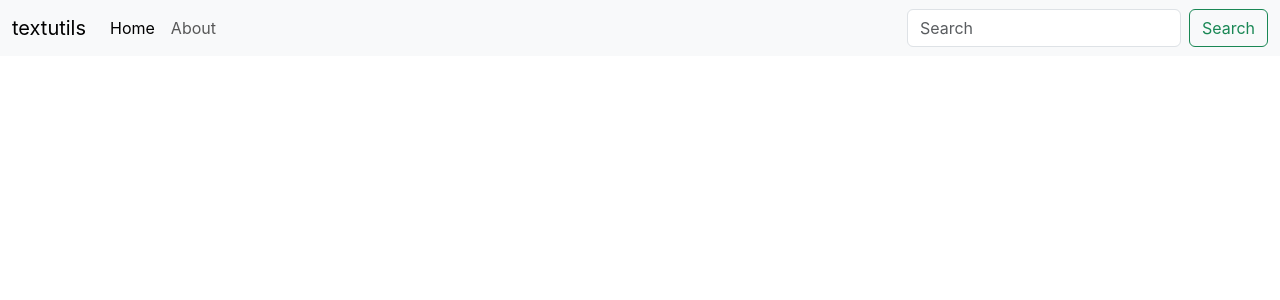
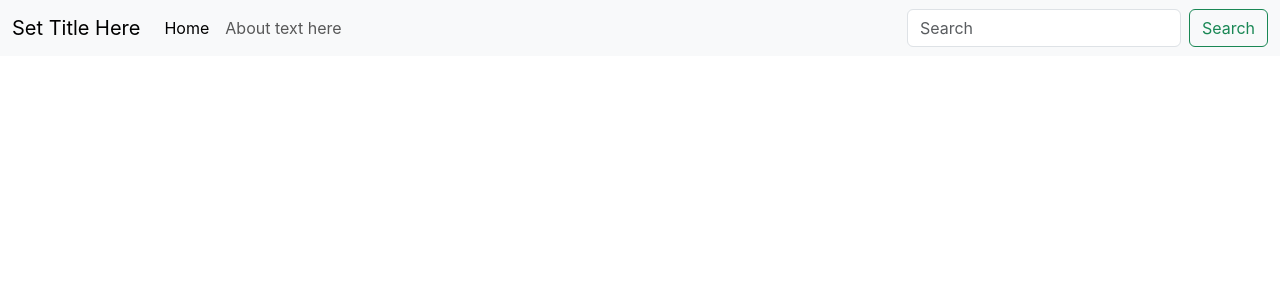
Before and after one commit to Jitender-52/textutils, a React (Create React App) app: page / in a window 1280 px wide. Shown: the top 300 px of the page. Built offline with nearby package versions, Linux system fonts and the light colour scheme.

Commit message:
6th commit

```diff
--- a/src/App.js
+++ b/src/App.js
@@ -1,34 +1,15 @@
 import logo from './logo.svg';
 import './App.css';
+import Navbar from './components/Navbar';
 
 
 let name = "World!"
 function App() {
   return (
     <>
-    <nav className="navbar navbar-expand-lg bg-body-tertiary">
-  <div className="container-fluid">
-    <a className="navbar-brand" href="/">textutils</a>
-    <button className="navbar-toggler" type="button" data-bs-toggle="collapse" data-bs-target="#navbarSupportedContent" aria-controls="navbarSupportedContent" aria-expanded="false" aria-label="Toggle navigation">
-      <span className="navbar-toggler-icon"></span>
-    </button>
-    <div className="collapse navbar-collapse" id="navbarSupportedContent">
-      <ul className="navbar-nav me-auto mb-2 mb-lg-0">
-        <li className="nav-item">
-          <a className="nav-link active" aria-current="page" href="/">Home</a>
-        </li>
-        <li className="nav-item">
-          <a className="nav-link" href="/">About</a>
-        </li>
-      </ul>
-      <form className="d-flex" role="search">
-        <input className="form-control me-2" type="search" placeholder="Search" aria-label="Search" />
-        <button className="btn btn-outline-success" type="submit">Search</button>
-      </form>
-    </div>
-  </div>
-</nav>
-  </>
+      {/* <Navbar title="TextUtils" aboutText="About TextUtils" /> */}
+      <Navbar/>
+    </>
   );
 }
 
--- /dev/null
+++ b/src/components/Navbar.js
@@ -0,0 +1,40 @@
+import React from 'react'
+import PropTypes from 'prop-types'
+
+
+export default function Navbar(props) {
+  return (
+    <nav className="navbar navbar-expand-lg bg-body-tertiary">
+  <div className="container-fluid">
+    <a className="navbar-brand" href="/"> {props.title} </a>
+    <button className="navbar-toggler" type="button" data-bs-toggle="collapse" data-bs-target="#navbarSupportedContent" aria-controls="navbarSupportedContent" aria-expanded="false" aria-label="Toggle navigation">
+      <span className="navbar-toggler-icon"></span>
+    </button>
+    <div className="collapse navbar-collapse" id="navbarSupportedContent">
+      <ul className="navbar-nav me-auto mb-2 mb-lg-0">
+        <li className="nav-item">
+          <a className="nav-link active" aria-current="page" href="/">Home</a>
+        </li>
+        <li className="nav-item">
+          <a className="nav-link" href="/"> {props.aboutText} </a>
+        </li>
+      </ul>
+      <form className="d-flex" role="search">
+        <input className="form-control me-2" type="search" placeholder="Search" aria-label="Search" />
+        <button className="btn btn-outline-success" type="submit">Search</button>
+      </form>
+    </div>
+  </div>
+</nav>
+  )
+}
+
+Navbar.propTypes = {
+    title: PropTypes.string.isRequired,
+    aboutText: PropTypes.string
+}
+
+Navbar.defaultProps = {
+    title: 'Set Title Here',
+    aboutText: 'About text here'
+};
```
